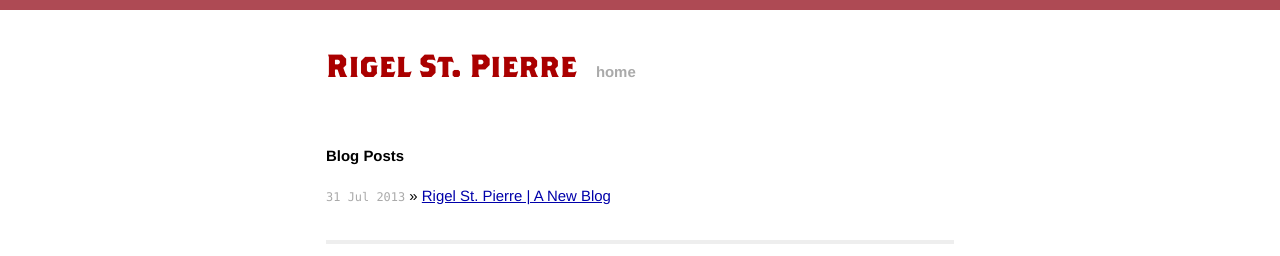
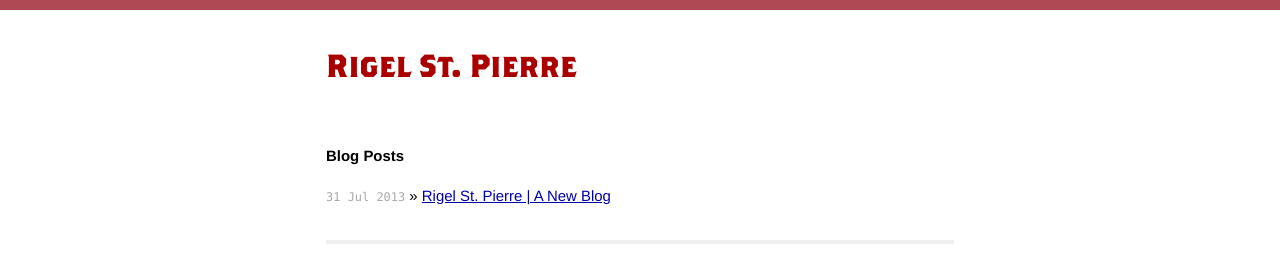
Before and after one commit to rigelstpierre/rigel, a Jekyll site: the page built from index.html, in a window 1280 px wide. Shown: the top 256 px of the page. Built offline with Jekyll 4.4.1, drawn with Linux system fonts in a browser that asks for light colours; Markdown is read by kramdown in place of the engine named in the settings.

Commit message:
centers naem

```diff
--- a/_layouts/default.html
+++ b/_layouts/default.html
@@ -19,7 +19,7 @@
           <div class="site">
             <div class="header">
               <h1 class="title"><a href="/">{{ site.name }}</a></h1>
-              <a class="extra" href="/">home</a>
+              <!--a class="extra" href="/">home</a-->
             </div>
 
                 {{ content }}
--- a/css/main.css
+++ b/css/main.css
@@ -88,6 +88,7 @@
   display: inline-block;
   margin-bottom: 2em;
   font-size: 32px;
+  text-align: center;
 }
 
 .site .header h1.title a {
```
